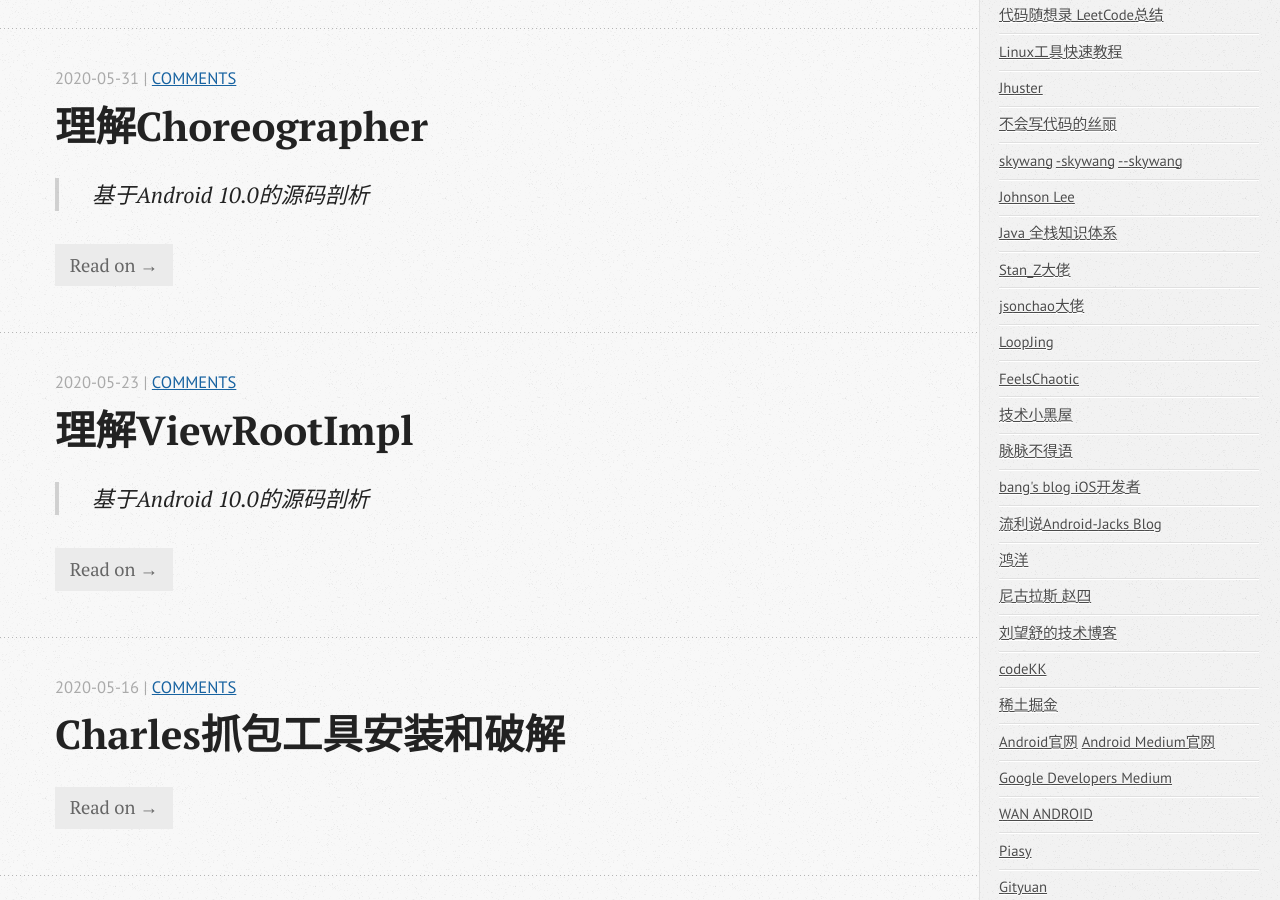
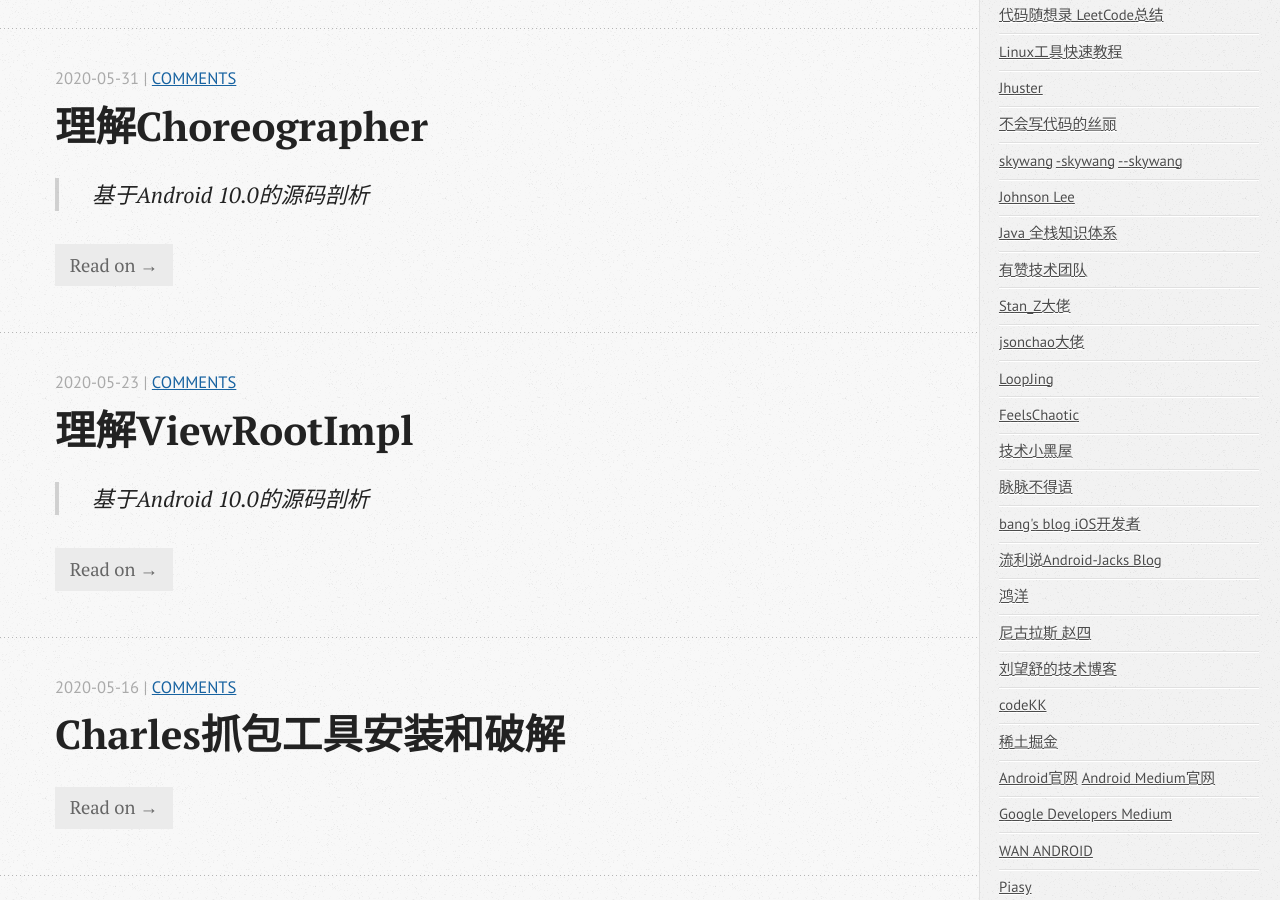
Before and after one commit to wangxinghe/wangxinghe.github.io, a Jekyll site: the page built from index.html, in a window 1280 px wide and 900 px high, scrolled down 1736 px. Built offline with Jekyll 4.4.1, drawn with Linux system fonts in a browser that asks for light colours; the list of posts is cut into pages by our own code; comment, search, counter and statistics services are not loaded.

Commit message:
update fl

```diff
--- a/_includes/asides/friendlink.html
+++ b/_includes/asides/friendlink.html
@@ -23,6 +23,9 @@
       </li>
       <li class="post">
             <a href="https://www.pdai.tech/">Java 全栈知识体系</a>
+      </li>
+      <li class="post">
+            <a href="https://tech.youzan.com/">有赞技术团队</a>
       </li>
       <li class="post">
             <a href="https://www.jianshu.com/u/7f26e9b13731">Stan_Z大佬</a>
```
